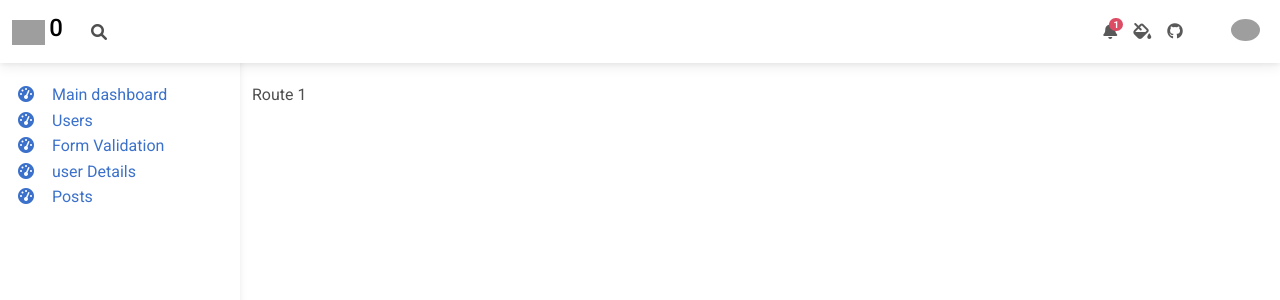
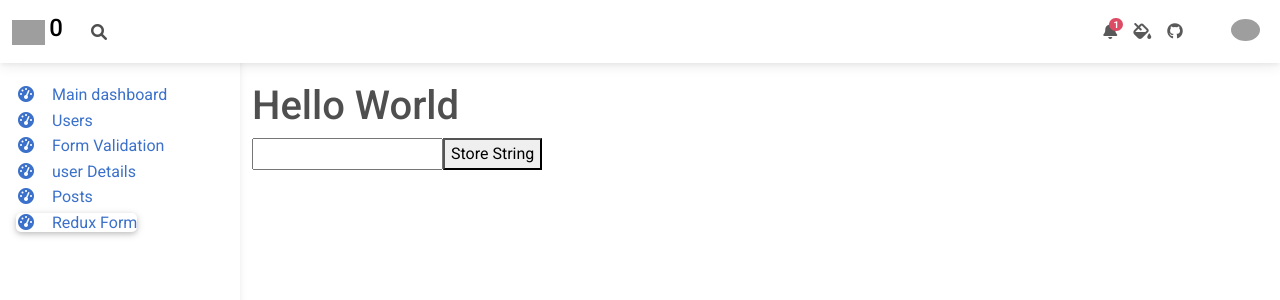
Before and after one commit to lata-makdiya/my-app, a React (Create React App) app: page /redux-form in a window 1280 px wide. Shown: the top 300 px of the page. Built offline with nearby package versions, Linux system fonts and the light colour scheme; grey boxes are pictures that could not be loaded.

Commit message:
created demo of form using redux

```diff
--- a/src/layouts/Content.js
+++ b/src/layouts/Content.js
@@ -7,6 +7,7 @@ import UserDetails from '../practice/Router/UserDetails';
 import FormValidationDemo from '../practice/FormValidationDemo'
 import HttpRequestComponent from '../practice/http_requests/HttpRequestComponent'
 import Post from '../practice/http_requests/Post'
+import Form from '../practice/Redux/Form'
 
 export default function Content() {
     return (
@@ -20,6 +21,7 @@ export default function Content() {
                     <Route path="/post/:id" element={<Post />} />
                     <Route path="users/:id" element={<UserDetails />} />
                     <Route path="/form-validation" element={<FormValidationDemo />} />
+                    <Route path="/redux-form" element={<Form />} />
                 </Routes>
             </div>
         </main>
--- a/src/layouts/Sidebar.js
+++ b/src/layouts/Sidebar.js
@@ -38,6 +38,11 @@ let Sidebar = (props) => {
                     <div>
                         <Link to="/posts">
                             <i className="fas fa-tachometer-alt fa-fw me-3"></i><span>Posts</span>
+                        </Link>
+                    </div>
+                    <div>
+                        <Link to="/redux-form">
+                            <i className="fas fa-tachometer-alt fa-fw me-3"></i><span>Redux Form</span>
                         </Link>
                     </div>
                     {/* <a href="#" className="list-group-item list-group-item-action py-2 active" data-mdb-ripple-init>
--- a/src/practice/FormValidationDemo.js
+++ b/src/practice/FormValidationDemo.js
@@ -1,5 +1,3 @@
-// FormValidationDemo.js
-
 import React, { useState } from 'react';
 
 function FormValidationDemo() {
--- /dev/null
+++ b/src/practice/Redux/Form.jsx
@@ -0,0 +1,22 @@
+import React, { useRef } from 'react'
+import { useSelector, useDispatch } from 'react-redux';
+import { storeString } from './StringSlice';
+
+export default function Form() {
+    const string = useSelector((state) => state.string.value)
+    const dispatch = useDispatch();
+    const name = useRef();
+
+    const handleButtonClick = () => {
+        dispatch(storeString(name.current.value));
+    };
+
+    return (
+        <>
+            <h1>{string}</h1>
+            <input type="text" ref={name} />
+            <button onClick={handleButtonClick}>Store String</button>
+
+        </>
+    )
+}
--- /dev/null
+++ b/src/practice/Redux/StringSlice.js
@@ -0,0 +1,18 @@
+import { createSlice } from '@reduxjs/toolkit'
+
+export const StringSlice = createSlice({
+    name: 'string',
+    initialState: {
+        value: 'Hello World',
+    },
+    reducers: {
+        storeString: (state, action) => {
+            state.value = action.payload
+        },
+    },
+})
+
+// Action creators are generated for each case reducer function
+export const { storeString } = StringSlice.actions
+
+export default StringSlice.reducer
--- a/src/practice/Redux/store.js
+++ b/src/practice/Redux/store.js
@@ -3,9 +3,11 @@ import CounterReducer from './CounterSlice';
 import { countMiddleware } from './middleware/countMiddleware';
 import apiMiddleware from './middleware/apiMiddleware';
 import userSlice from './userSlice';
+import StringSlice from './StringSlice';
 const store = configureStore({
   reducer: {
     counter: CounterReducer,
+    string: StringSlice,
     user: userSlice
   },
   // middleware: (getDefaultMiddleware) => [
```
